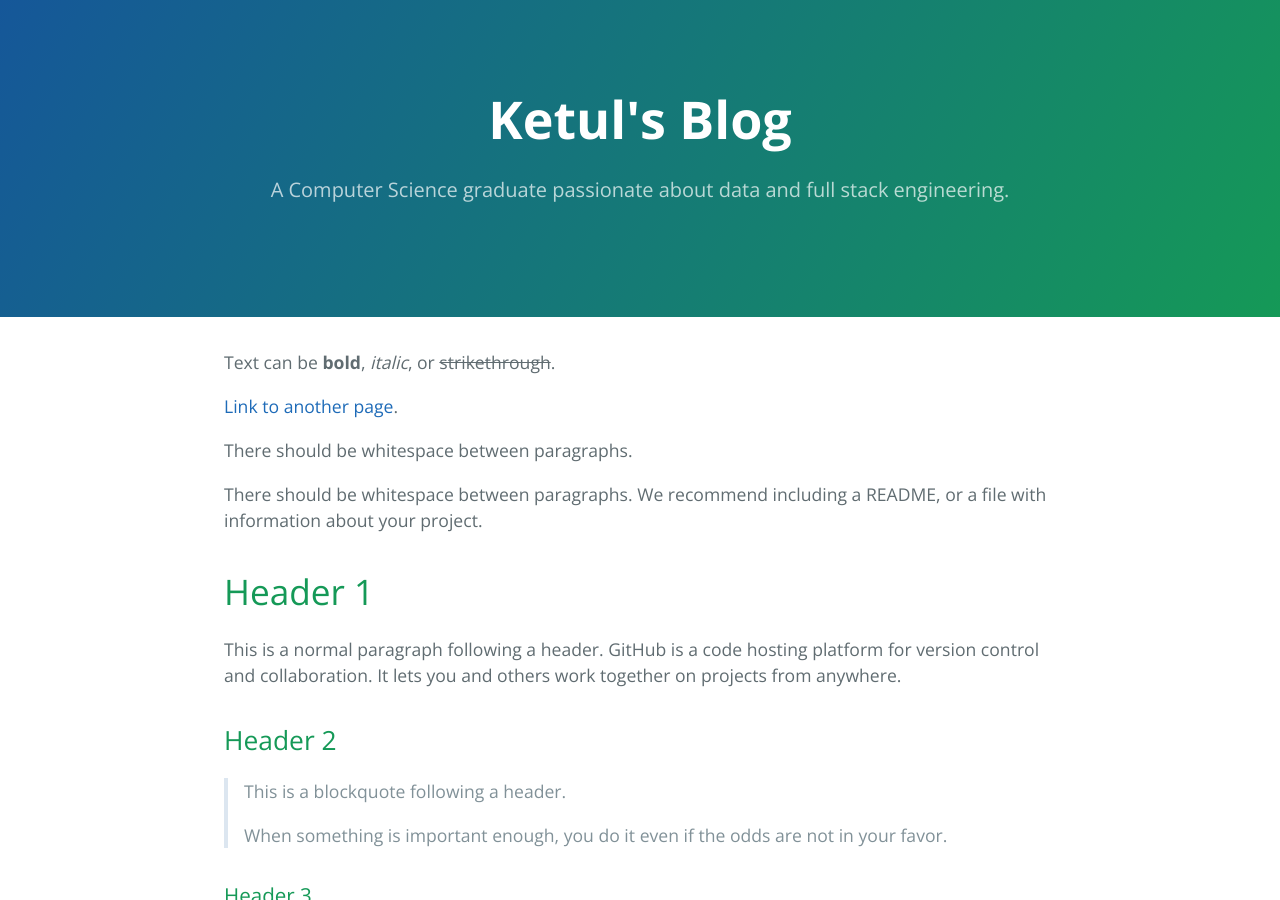
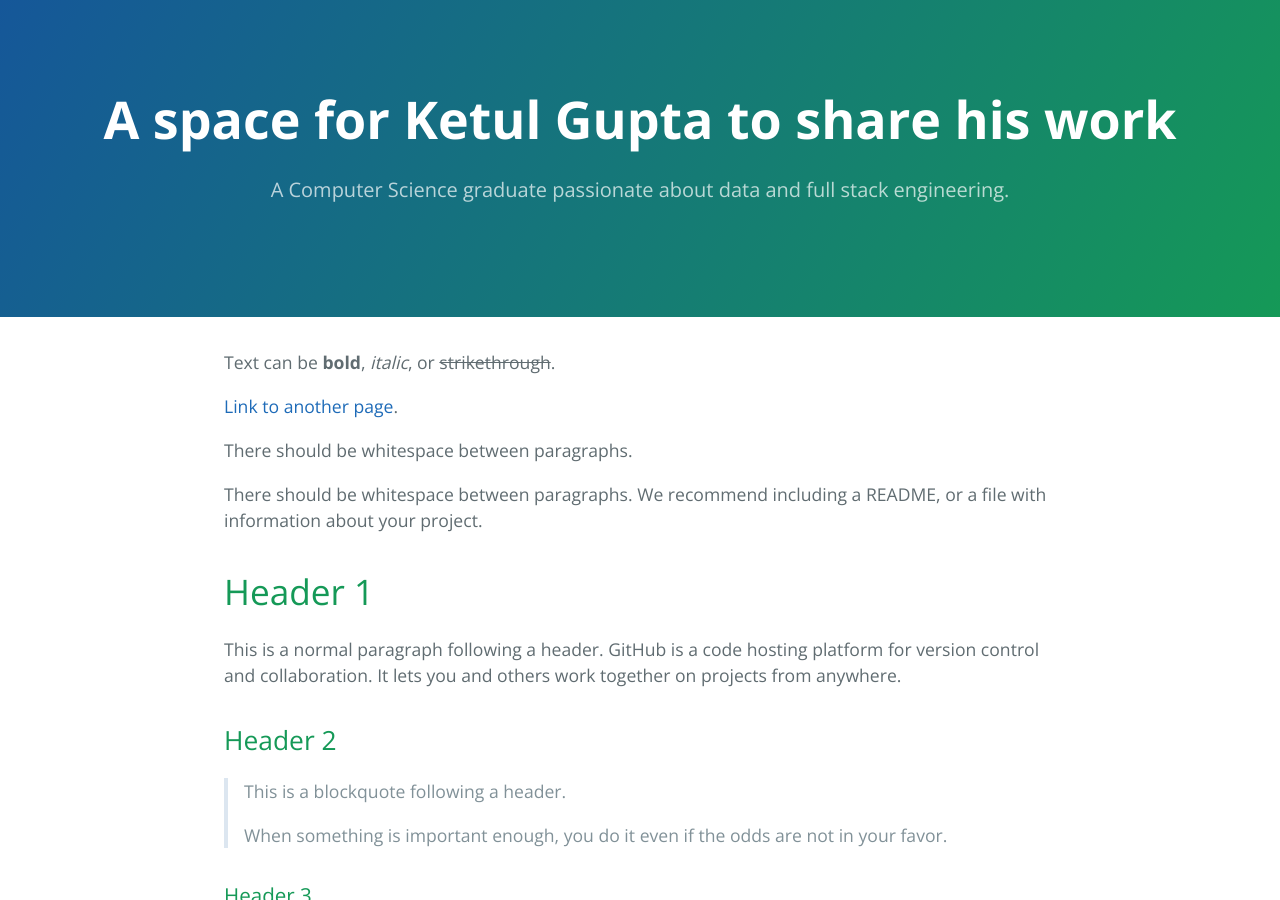
Before and after one commit to ketulgupta1995/ketulgupta1995.github.io, a Jekyll site: the page built from theme-default-page.md, in a window 1280 px wide and 900 px high. Built offline with Jekyll 4.4.1, drawn with Linux system fonts in a browser that asks for light colours.

Commit message:
name did not show up in the page ,so changed the title

```diff
--- a/_config.yml
+++ b/_config.yml
@@ -1,4 +1,4 @@
-title: Ketul's Blog
+title:  A space for Ketul Gupta to share his work
 description: A Computer Science graduate passionate about data and full stack engineering.
 show_downloads: false
 google_analytics:
```
